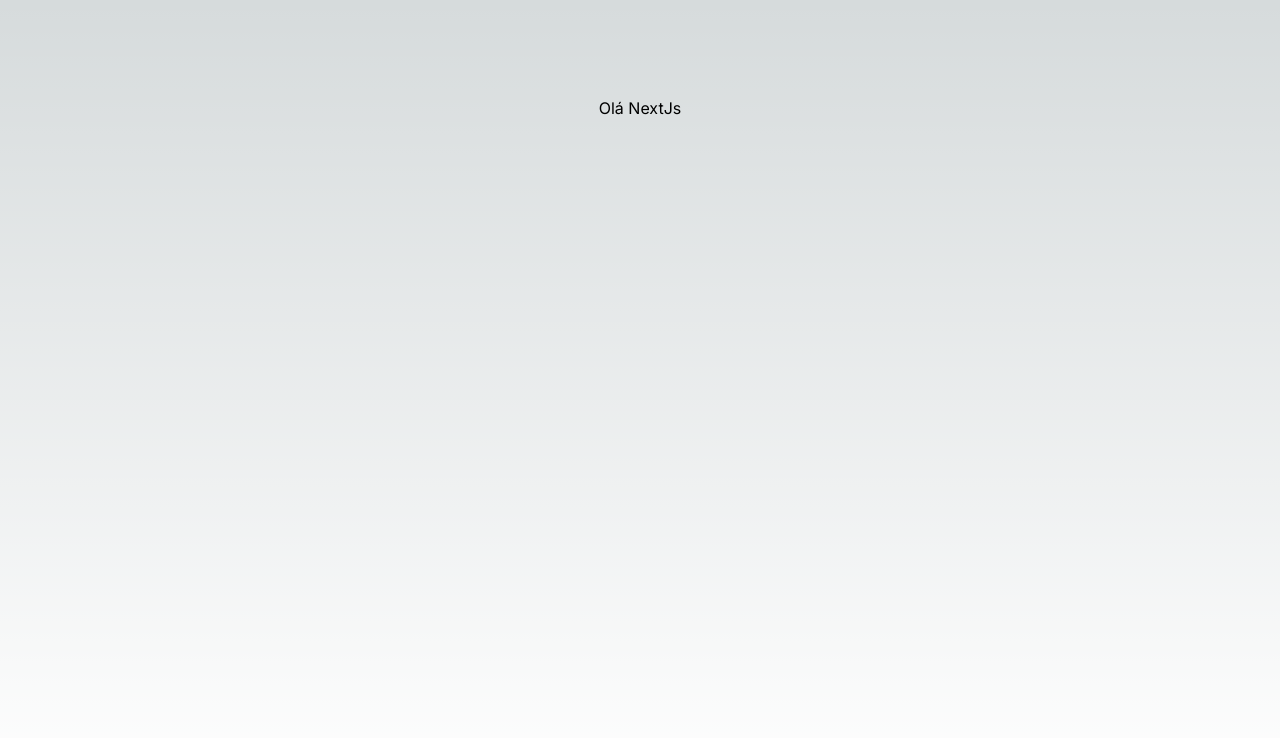
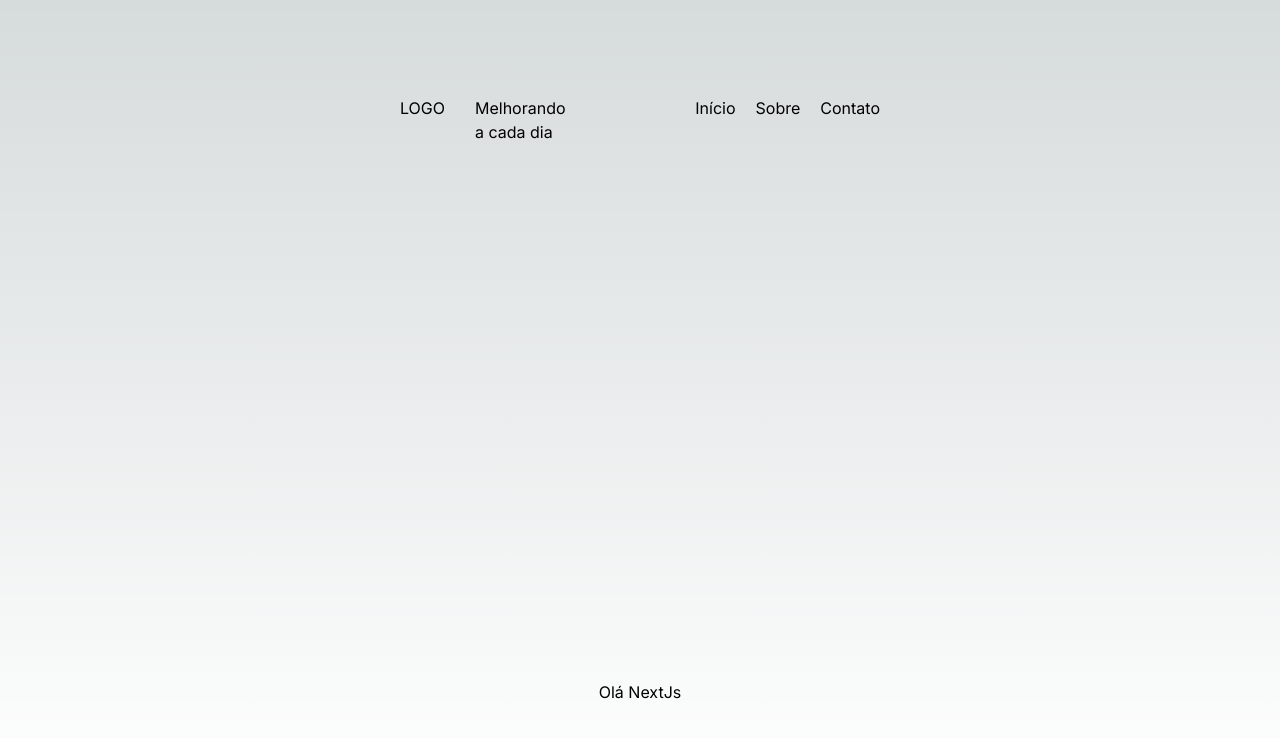
Before and after one commit to Edsonsantos0840/treino, a Next.js app: page / in a window 1280 px wide. Shown: the top 738 px of the page. Built offline with nearby package versions, Linux system fonts and the light colour scheme.

Commit message:
feat: (criei componentes de paginas , e o header)

```diff
--- a/app/layout.tsx
+++ b/app/layout.tsx
@@ -14,7 +14,7 @@ export default function RootLayout({
   children: React.ReactNode
 }) {
   return (
-    <html lang="en">
+    <html lang="pt-br">
       <body className={inter.className}>{children}</body>
     </html>
   )
--- /dev/null
+++ b/app/layout/header.tsx
@@ -0,0 +1,23 @@
+//css
+import styles from '../styles/header.module.css'
+import React from 'react'
+import Inicio from '../pages/inicio'
+import Sobre from '../pages/sobre'
+import Contato from '../pages/contato'
+
+export default function Header() {
+  return (
+    <header className={styles.container}>
+      <div className={styles.logo}>
+      <h1>LOGO</h1>
+      <h2>Melhorando a cada dia</h2>
+      </div>
+      <nav className={styles.nav}>
+        <Inicio/>
+        <Sobre/>
+        <Contato/>
+
+      </nav>
+    </header>
+  )
+}
--- a/app/page.tsx
+++ b/app/page.tsx
@@ -1,8 +1,10 @@
 import Image from 'next/image'
+import Header from './layout/header'
 
 export default function Home() {
   return (
     <main className="flex min-h-screen flex-col items-center justify-between p-24">
+      <Header/>
      <h1>Olá NextJs</h1>
     </main>
   )
--- /dev/null
+++ b/app/pages/contato.tsx
@@ -0,0 +1,7 @@
+import React from 'react'
+
+export default function Contato() {
+  return (
+    <div>Contato</div>
+  )
+}
--- /dev/null
+++ b/app/pages/inicio.tsx
@@ -0,0 +1,7 @@
+import React from 'react'
+
+export default function Inícionicio() {
+  return (
+    <div>Início</div>
+  )
+}
--- /dev/null
+++ b/app/pages/sobre.tsx
@@ -0,0 +1,7 @@
+import React from 'react'
+
+export default function Sobreobre() {
+  return (
+    <div>Sobre</div>
+  )
+}
--- /dev/null
+++ b/app/styles/header.module.css
@@ -0,0 +1,14 @@
+.container{
+    display: flex;
+    justify-content: center;
+    align-self: center;
+    gap: 30%;
+}
+.logo{
+    display: flex;
+    gap: 30px;
+}
+.nav{
+    display: flex;
+    gap: 20px;
+}
```
